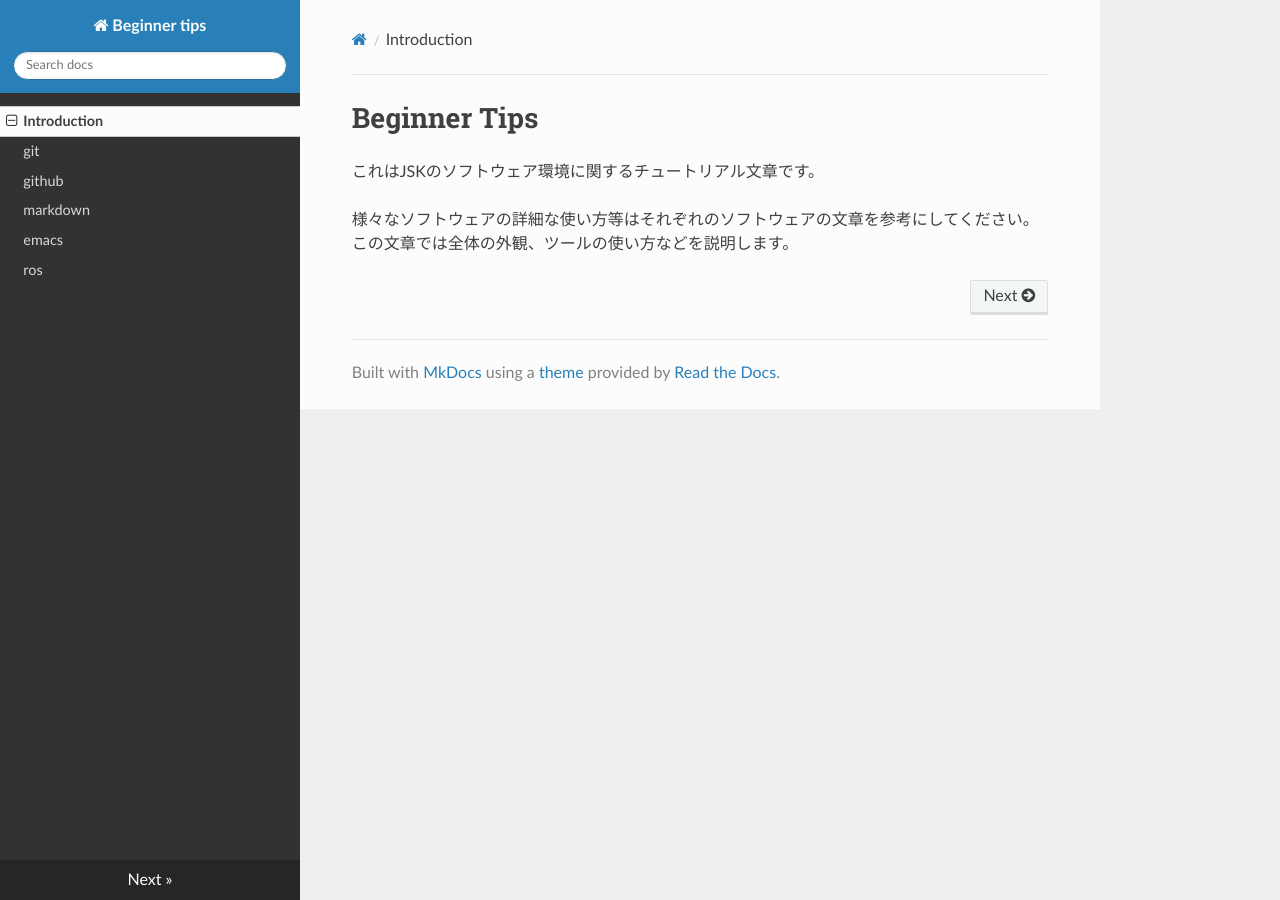
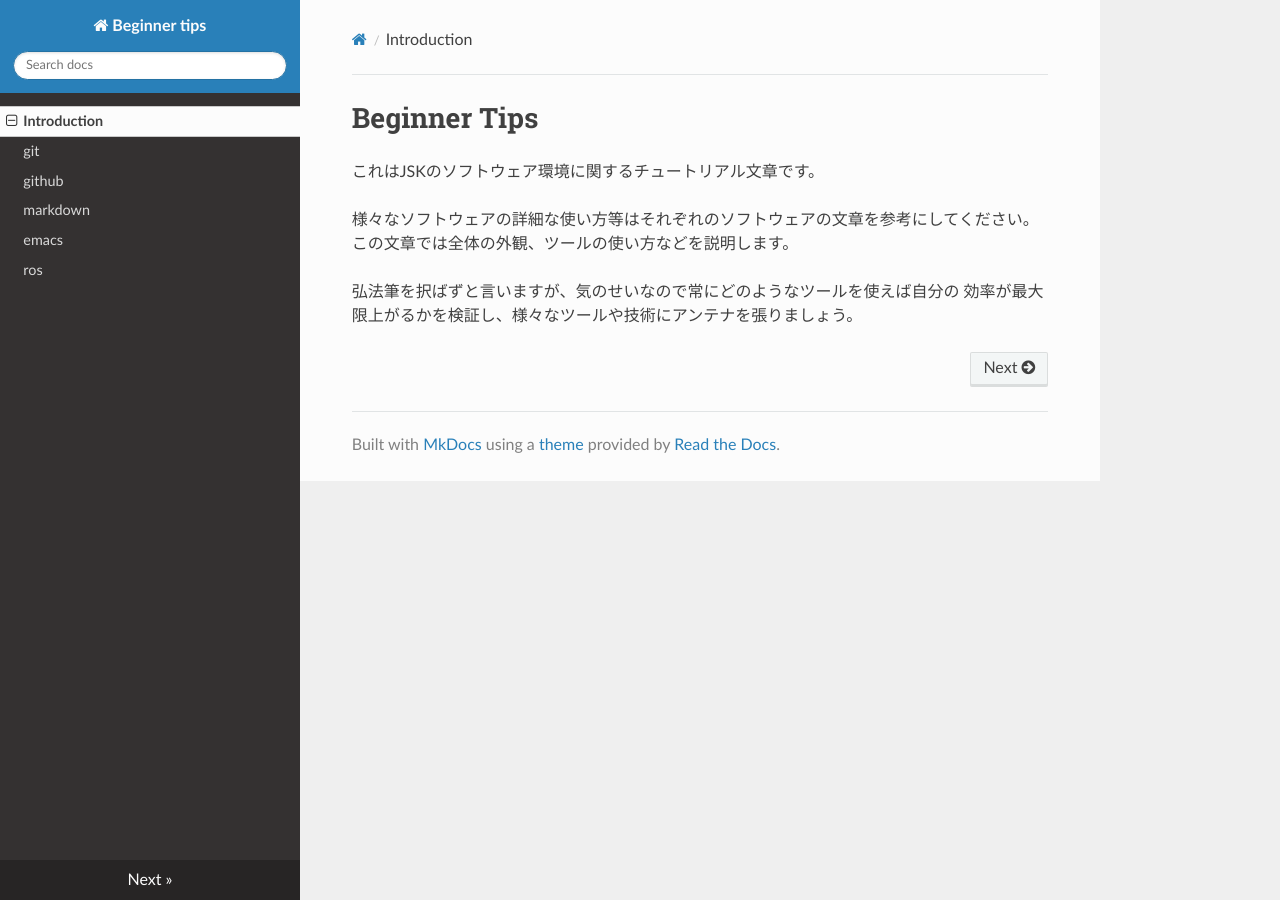
Before and after one commit to garaemon/beginner-tips, an MkDocs documentation site: the page built from docs/index.md, in a window 1280 px wide. Built offline with MkDocs 1.6.1, drawn with Linux system fonts in a browser that asks for light colours; nearby versions of some CDN libraries; old or Windows-style settings are respelled for this version of MkDocs.

Commit message:
Update intro document

```diff
--- a/docs/index.md
+++ b/docs/index.md
@@ -3,3 +3,6 @@
 
 様々なソフトウェアの詳細な使い方等はそれぞれのソフトウェアの文章を参考にしてください。
 この文章では全体の外観、ツールの使い方などを説明します。
+
+弘法筆を択ばずと言いますが、気のせいなので常にどのようなツールを使えば自分の
+効率が最大限上がるかを検証し、様々なツールや技術にアンテナを張りましょう。
```
